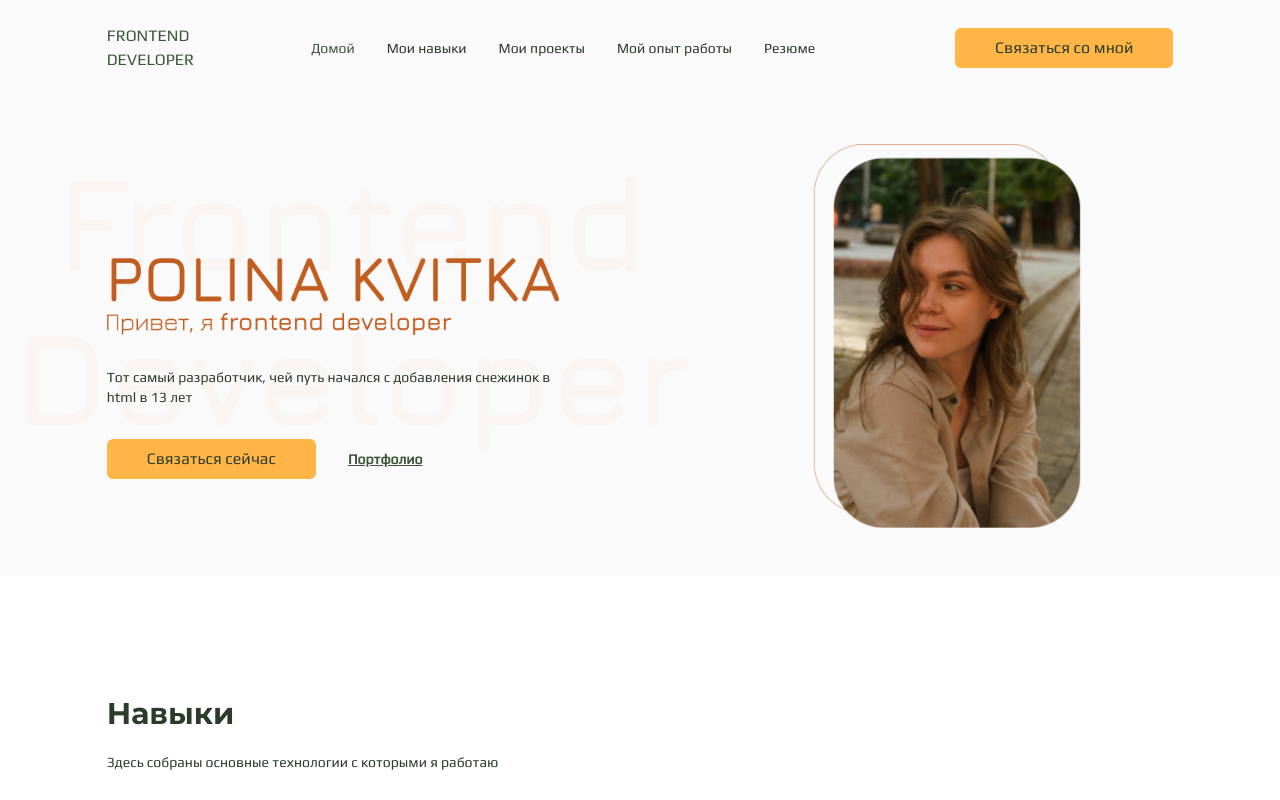
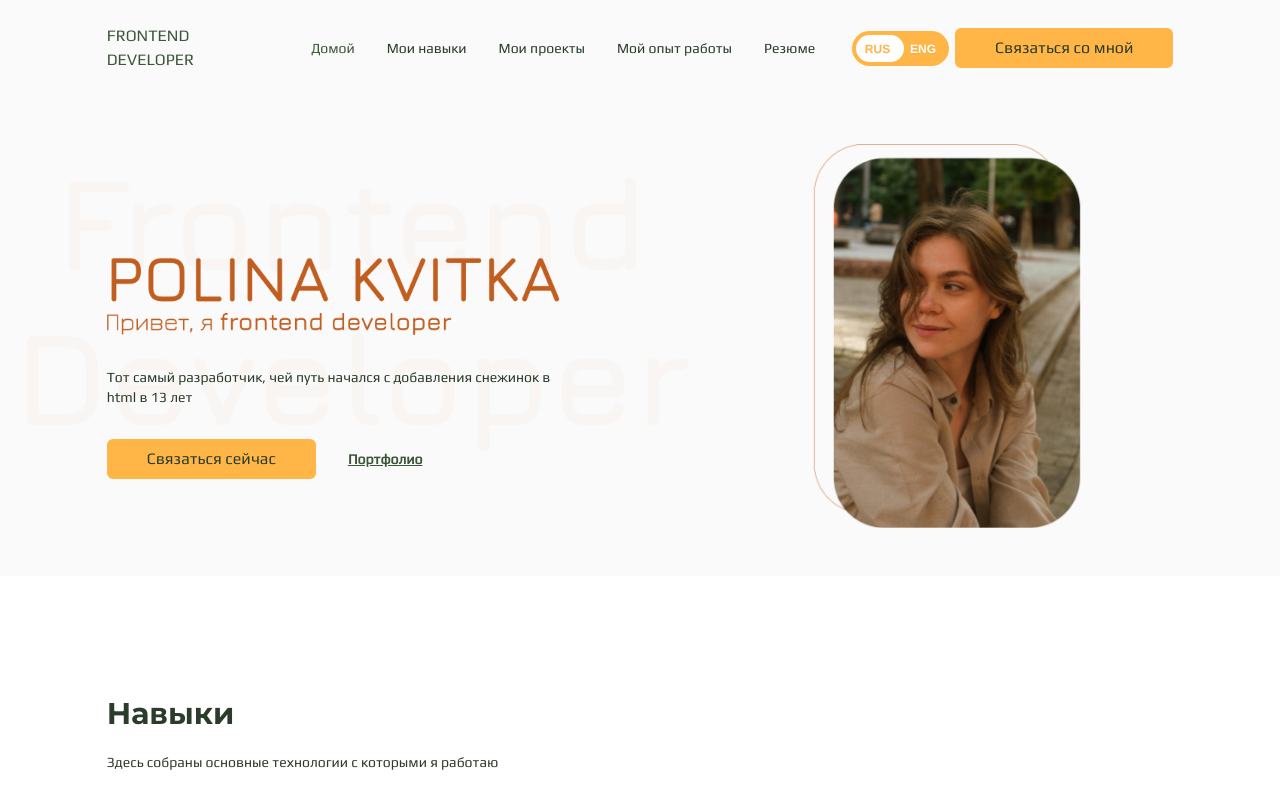
Before and after one commit to LinaKv/portfolio, a React (Vite) app: page / in a window 1280 px wide. Shown: the top 800 px of the page. Built offline with nearby package versions, Linux system fonts and the light colour scheme.

Commit message:
add switch btn

```diff
--- /dev/null
+++ b/src/components/switch/Switch.tsx
@@ -0,0 +1,29 @@
+import React from "react";
+import "./index.css";
+import { useState } from "react";
+
+function Switch() {
+  const [isChecked, setIsChecked] = useState(false);
+
+  const handleCheckboxChange = () => {
+    setIsChecked((prev) => !prev);
+    console.log(isChecked);
+  };
+
+  return (
+    <div className="switchWrapper">
+      <input
+        id="language-toggle"
+        className="check-toggle check-toggle-round-flat"
+        type="checkbox"
+        checked={isChecked}
+        onChange={handleCheckboxChange}
+      />
+      <label htmlFor="language-toggle"></label>
+      <span className="on">Rus</span>
+      <span className="off">Eng</span>
+    </div>
+  );
+}
+
+export default Switch;
--- /dev/null
+++ b/src/components/switch/index.css
@@ -0,0 +1,108 @@
+.switchWrapper {
+  position: relative;
+  display: inline-block;
+  margin: 0 5px;
+}
+
+.switchWrapper > span {
+  position: absolute;
+  top: 8px;
+  pointer-events: none;
+  font-family: "Helvetica", Arial, sans-serif;
+  font-weight: bold;
+  font-size: 12px;
+  text-transform: uppercase;
+  text-shadow: 0 1px 0 rgba(0, 0, 0, 0.06);
+  width: 50%;
+  text-align: center;
+}
+
+input.check-toggle-round-flat:checked ~ .off {
+  color: #ffb647;
+}
+
+input.check-toggle-round-flat:checked ~ .on {
+  color: #fff;
+}
+
+.switchWrapper > span.on {
+  left: 0;
+  padding-left: 2px;
+  color: #ffb647;
+}
+
+.switchWrapper > span.off {
+  right: 0;
+  padding-right: 4px;
+  color: #fff;
+}
+
+.check-toggle {
+  position: absolute;
+  margin-left: -9999px;
+  visibility: hidden;
+}
+.check-toggle + label {
+  display: block;
+  position: relative;
+  cursor: pointer;
+  outline: none;
+  -webkit-user-select: none;
+  -moz-user-select: none;
+  -ms-user-select: none;
+  user-select: none;
+}
+
+input.check-toggle-round-flat + label {
+  padding: 2px;
+  width: 97px;
+  height: 35px;
+  background-color: #ffb647;
+  -webkit-border-radius: 60px;
+  -moz-border-radius: 60px;
+  -ms-border-radius: 60px;
+  -o-border-radius: 60px;
+  border-radius: 60px;
+}
+input.check-toggle-round-flat + label:before,
+input.check-toggle-round-flat + label:after {
+  display: block;
+  position: absolute;
+  content: "";
+}
+
+input.check-toggle-round-flat + label:before {
+  top: 2px;
+  left: 2px;
+  bottom: 2px;
+  right: 2px;
+  background-color: #ffb647;
+  -webkit-border-radius: 60px;
+  -moz-border-radius: 60px;
+  -ms-border-radius: 60px;
+  -o-border-radius: 60px;
+  border-radius: 60px;
+}
+input.check-toggle-round-flat + label:after {
+  top: 4px;
+  left: 4px;
+  bottom: 4px;
+  width: 48px;
+  background-color: #fff;
+  -webkit-border-radius: 52px;
+  -moz-border-radius: 52px;
+  -ms-border-radius: 52px;
+  -o-border-radius: 52px;
+  border-radius: 52px;
+  -webkit-transition: margin 0.2s;
+  -moz-transition: margin 0.2s;
+  -o-transition: margin 0.2s;
+  transition: margin 0.2s;
+}
+
+input.check-toggle-round-flat:checked + label {
+}
+
+input.check-toggle-round-flat:checked + label:after {
+  margin-left: 44px;
+}
--- a/src/scenes/navbar/index.tsx
+++ b/src/scenes/navbar/index.tsx
@@ -4,6 +4,7 @@ import Link from "./Link";
 import { SelectedPage } from "@/shared/types";
 import useMediaQuery from "@/hooks/useMediaQuery";
 import ActionButton from "@/shared/ActionButton";
+import Switch from "@/components/switch/Switch";
 
 type Props = {
   isTopOfPage: boolean;
@@ -65,6 +66,8 @@ const Navbar = ({ isTopOfPage, selectedPage, setSelectedPage }: Props) => {
                     selectedPage={selectedPage}
                     setSelectedPage={setSelectedPage}
                   />
+
+                  <Switch />
                 </div>
                 <div className={`${flexBetween} gap-8`}>
                   <ActionButton setSelectedPage={setSelectedPage}>
@@ -135,6 +138,9 @@ const Navbar = ({ isTopOfPage, selectedPage, setSelectedPage }: Props) => {
               setSelectedPage={setSelectedPage}
             />
           </div>
+          <div className="mt-20 ml-2">
+            <Switch />
+          </div>
         </div>
       )}
     </nav>
```
